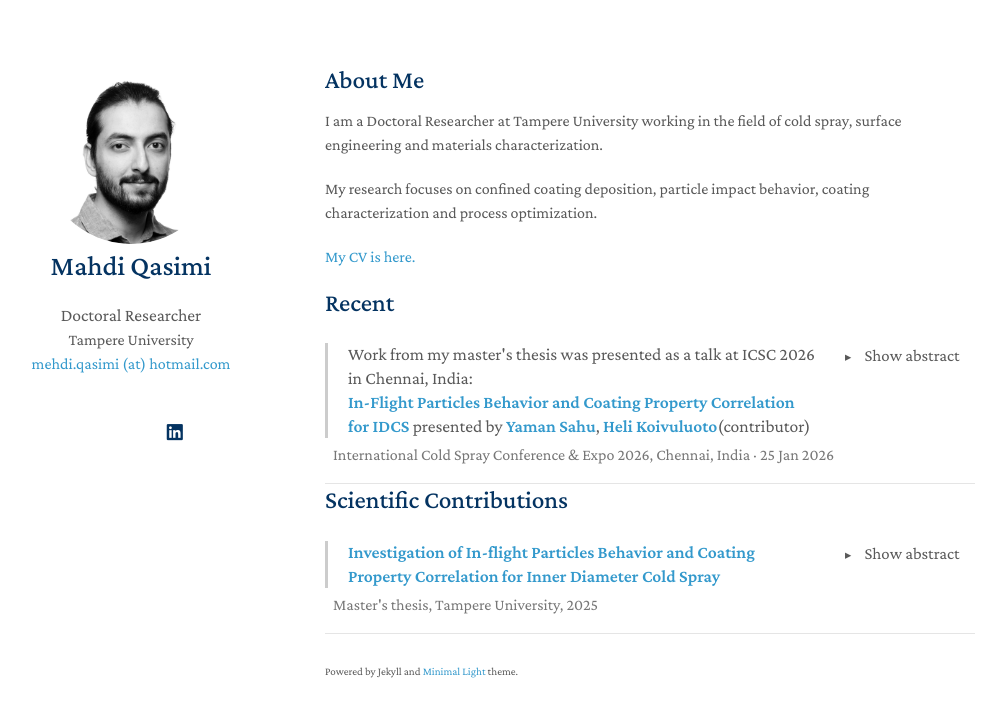
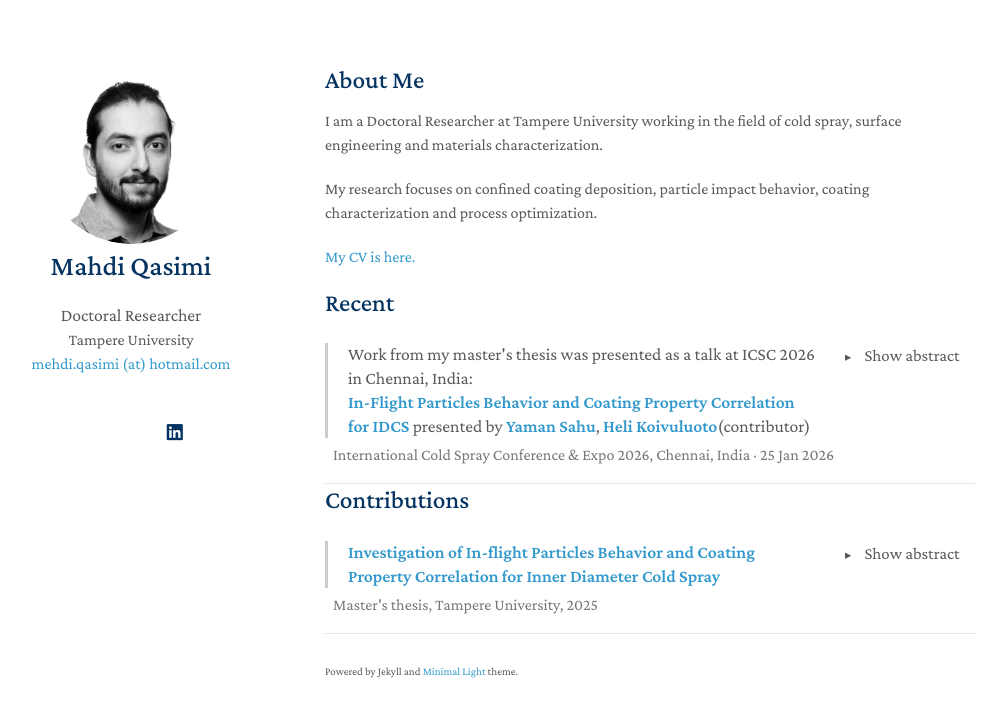
Before and after one commit to mehdiqasimi/mehdiqasimi.github.io, a Jekyll site: the page built from index.md, in a window 1280 px wide. Shown: the top 717 px of the page, without its empty margins (145-1151 px from the left). Built offline with Jekyll 4.4.1, drawn with Linux system fonts in a browser that asks for light colours; a style sheet for code colours, icons or effects is not loaded; our own code applies the rules of GitHub Pages for plain Markdown files.

Commit message:
Update index.md

```diff
--- a/index.md
+++ b/index.md
@@ -49,7 +49,7 @@ International Cold Spray Conference &amp; Expo 2026, Chennai, India &middot; 25
 
 </div>
 
-## Scientific Contributions
+## Contributions
 
 <div class="publication-entry">
 <div class="publication-header">
```
